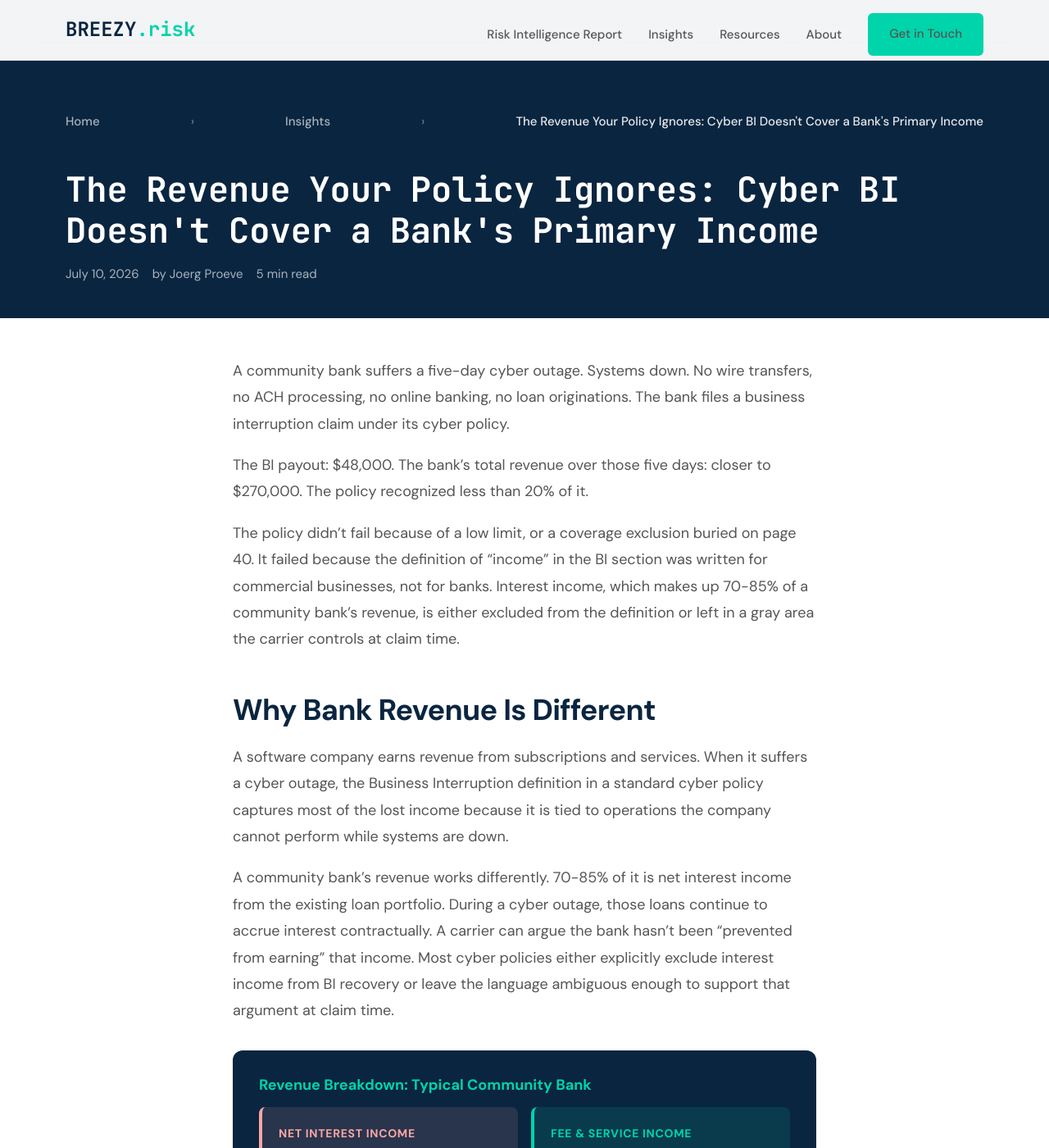
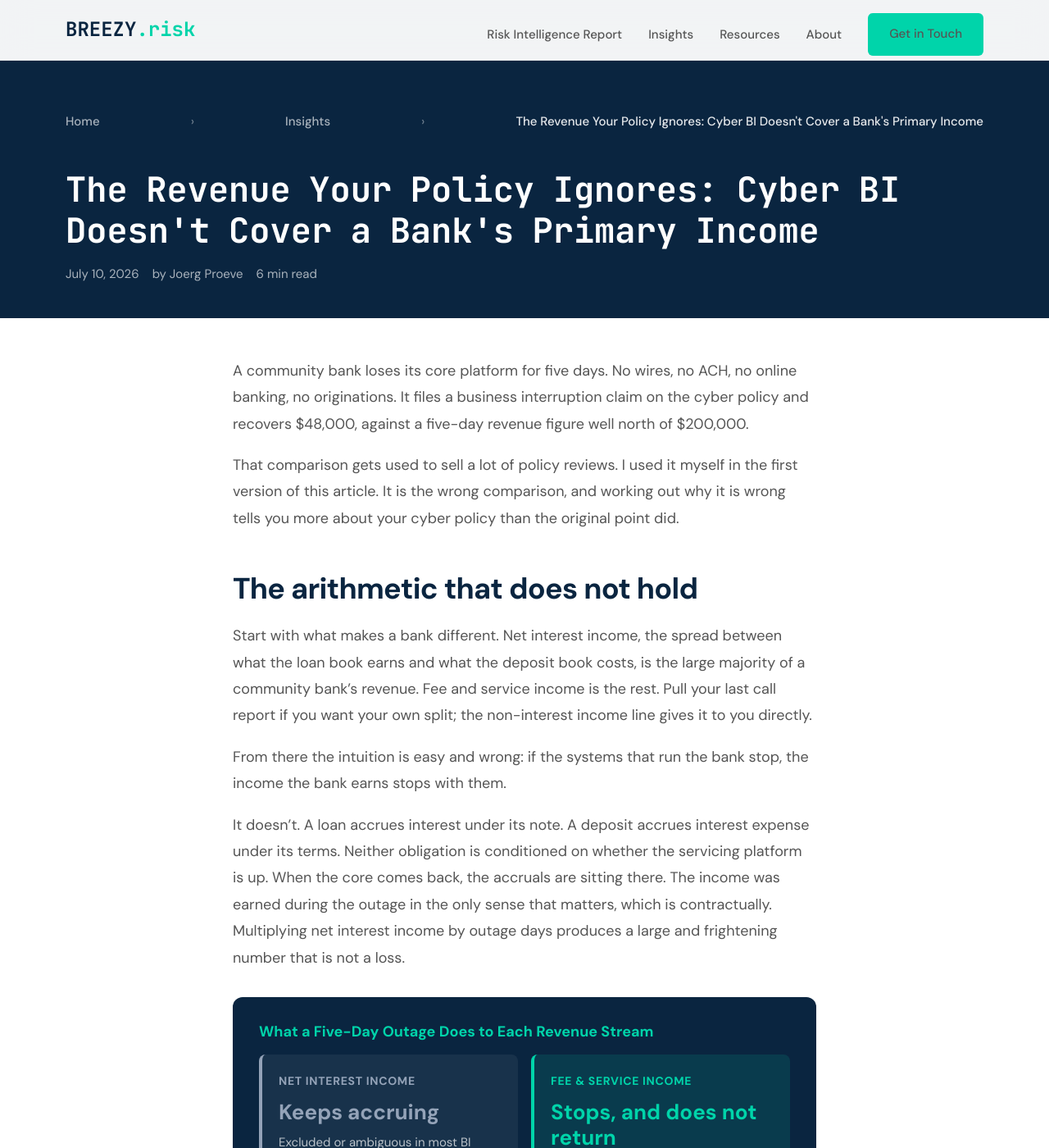
Before and after one commit to joeproe1/breezyrisk.com, a Jekyll site: the page built from _posts/2026-07-10-the-revenue-your-policy-ignores.md, in a window 1280 px wide and 1400 px high. Shown: the whole window at 82% size. Built offline with Jekyll 4.4.1, drawn with Linux system fonts in a browser that asks for light colours; some of the changed text lies outside the part shown.

Commit message:
Sharpen the interest income analysis to where the exposure actually sits
Reframes the business interruption gap around what a bank loses in an
outage: fee income immediately, and interest income in a severe extended
event through deposit runoff and non-accrual reversals. Adds a dated
update note and a card image in the standard house style.

```diff
--- a/_posts/2026-07-10-the-revenue-your-policy-ignores.md
+++ b/_posts/2026-07-10-the-revenue-your-policy-ignores.md
@@ -2,121 +2,118 @@
 layout: post
 title: "The Revenue Your Policy Ignores: Cyber BI Doesn't Cover a Bank's Primary Income"
 card_title: "The Revenue Your Policy Ignores"
-description: "Community banks earn 70-85% of their revenue from net interest income. Most cyber policies exclude it from the business interruption definition. In a five-day outage, BI may cover less than 20% of the bank's revenue."
+description: "Most cyber BI definitions exclude interest income, which is the bulk of a community bank's revenue. The exclusion is real, but it does not bite where most people point. Here is where it actually costs you."
 date: 2026-07-10
 author: Joerg Proeve
 category: Policy Deep-Dive
-read_time: "5 min read"
+read_time: "6 min read"
 image: /assets/images/Blog-Revenue-Your-Policy-Ignores.png
 image_alt: "Community bank interest income excluded from cyber policy business interruption coverage"
 permalink: /insights/the-revenue-your-policy-ignores/
-last_modified_at: 2026-07-10
+last_modified_at: 2026-08-03
 ---
 
-A community bank suffers a five-day cyber outage. Systems down. No wire transfers, no ACH processing, no online banking, no loan originations. The bank files a business interruption claim under its cyber policy.
+A community bank loses its core platform for five days. No wires, no ACH, no online banking, no originations. It files a business interruption claim on the cyber policy and recovers $48,000, against a five-day revenue figure well north of $200,000.
 
-The BI payout: $48,000. The bank's total revenue over those five days: closer to $270,000. The policy recognized less than 20% of it.
+That comparison gets used to sell a lot of policy reviews. I used it myself in the first version of this article. It is the wrong comparison, and working out why it is wrong tells you more about your cyber policy than the original point did.
 
-The policy didn't fail because of a low limit, or a coverage exclusion buried on page 40. It failed because the definition of "income" in the BI section was written for commercial businesses, not for banks. Interest income, which makes up 70-85% of a community bank's revenue, is either excluded from the definition or left in a gray area the carrier controls at claim time.
+## The arithmetic that does not hold
 
-## Why Bank Revenue Is Different
+Start with what makes a bank different. Net interest income, the spread between what the loan book earns and what the deposit book costs, is the large majority of a community bank's revenue. Fee and service income is the rest. Pull your last call report if you want your own split; the non-interest income line gives it to you directly.
 
-A software company earns revenue from subscriptions and services. When it suffers a cyber outage, the Business Interruption definition in a standard cyber policy captures most of the lost income because it is tied to operations the company cannot perform while systems are down.
+From there the intuition is easy and wrong: if the systems that run the bank stop, the income the bank earns stops with them.
 
-A community bank's revenue works differently. 70-85% of it is net interest income from the existing loan portfolio. During a cyber outage, those loans continue to accrue interest contractually. A carrier can argue the bank hasn't been "prevented from earning" that income. Most cyber policies either explicitly exclude interest income from BI recovery or leave the language ambiguous enough to support that argument at claim time.
+It doesn't. A loan accrues interest under its note. A deposit accrues interest expense under its terms. Neither obligation is conditioned on whether the servicing platform is up. When the core comes back, the accruals are sitting there. The income was earned during the outage in the only sense that matters, which is contractually. Multiplying net interest income by outage days produces a large and frightening number that is not a loss.
 
 <div style="background: #0A2540; border-radius: 12px; padding: 32px; margin: 32px 0; color: #fff;">
-<h3 style="color: #00D4AA; margin-top: 0; font-size: 18px;">Revenue Breakdown: Typical Community Bank</h3>
-<div style="display: flex; flex-wrap: wrap; gap: 16px; margin-bottom: 20px;">
-<div style="flex: 1; min-width: 200px; background: rgba(252,165,165,0.12); border-left: 4px solid #FCA5A5; border-radius: 8px; padding: 20px;">
-<div style="color: #FCA5A5; font-weight: 700; font-size: 14px; text-transform: uppercase; letter-spacing: 0.05em; margin-bottom: 10px;">Net Interest Income</div>
-<div style="font-size: 36px; font-weight: 700; color: #FCA5A5;">70-85%</div>
-<div style="color: rgba(255,255,255,0.7); font-size: 15px; margin-top: 8px;">Excluded, or at least ambiguous in most cyber BI definitions</div>
+<h3 style="color: #00D4AA; margin-top: 0; font-size: 18px;">What a Five-Day Outage Does to Each Revenue Stream</h3>
+<div style="display: flex; flex-wrap: wrap; gap: 16px; margin-bottom: 4px;">
+<div style="flex: 1; min-width: 200px; background: rgba(255,255,255,0.06); border-left: 4px solid #94A3B8; border-radius: 8px; padding: 20px;">
+<div style="color: #94A3B8; font-weight: 700; font-size: 14px; text-transform: uppercase; letter-spacing: 0.05em; margin-bottom: 10px;">Net Interest Income</div>
+<div style="font-size: 26px; font-weight: 700; color: #94A3B8; line-height: 1.2;">Keeps accruing</div>
+<div style="color: rgba(255,255,255,0.7); font-size: 15px; margin-top: 8px;">Excluded or ambiguous in most BI definitions. In a short outage there is little here to claim, because little of it was lost.</div>
 </div>
 <div style="flex: 1; min-width: 200px; background: rgba(0,212,170,0.12); border-left: 4px solid #00D4AA; border-radius: 8px; padding: 20px;">
 <div style="color: #00D4AA; font-weight: 700; font-size: 14px; text-transform: uppercase; letter-spacing: 0.05em; margin-bottom: 10px;">Fee &amp; Service Income</div>
-<div style="font-size: 36px; font-weight: 700; color: #00D4AA;">15-30%</div>
-<div style="color: rgba(255,255,255,0.7); font-size: 15px; margin-top: 8px;">Typically covered under standard BI definitions</div>
+<div style="font-size: 26px; font-weight: 700; color: #00D4AA; line-height: 1.2;">Stops, and does not return</div>
+<div style="color: rgba(255,255,255,0.7); font-size: 15px; margin-top: 8px;">NSF and overdraft, interchange, wire fees, service charges, ATM. This is the real business interruption claim.</div>
 </div>
 </div>
 </div>
 
-## Two Ways the Policy Strips It Out
+## What actually stops
 
-**Hourly rates.** Some policies use a pre-set hourly rate for BI recovery. In the banks I reviewed, the rate covered only 20-25% of the bank's income. The math was set without interest income.
+Fee income. Overdraft and NSF charges, interchange, wire fees, service charges, ATM fees. Those are earned per transaction, and a transaction that does not happen does not come back. No customer overdrafts twice the following week to make up for the week your systems were down.
 
-**The ambiguous definition.** Other policies define income loss as "income from business operations" or "net profit before income taxes" without addressing interest income. For a commercial business, those phrases capture the main revenue stream. For a bank, they leave 70-85% of revenue in a gray area that the carrier controls at claim time.
+Two more categories sit next to it. Loan originations deferred during the outage, most of which get booked afterward, so the damage is timing rather than principal. And remediation and extra expense, which is real money and usually sits under a separate part of the cyber policy with its own sublimit.
 
-Most banks I reviewed had some form of this gap. Only one bank had solved it: through an endorsement that deletes the exclusion.
+Add that up and the honest reading of the opening scenario changes. The $48,000 recovery that looked like it covered less than a fifth of the loss may have covered most of what was actually lost.
 
-## The Scale of the Problem
+## So why does the exclusion matter
 
-This issue affects most institutions. The two largest insurance programs for community banks both have policy forms where this gap is structural. Whether through an hourly rate or an ambiguous definition, the outcome is the same: the bank's primary revenue stream is not clearly covered.
+Because the five-day outage is not the event that hurts you.
+
+Run the clock out to two or three weeks and two things happen that do not happen in five days. Depositors who cannot reach their money start moving it, and replacing runoff means paying up for funding on a loan book you cannot reprice at the same speed. That compresses the spread. Separately, borrowers under stress stop paying, loans migrate toward non-accrual, and previously booked interest gets reversed off the income statement.
+
+Both of those are interest income losses in the plain sense. They are also exactly what the exclusion bars.
+
+So the gap is real, and the market has it priced backwards. It is overstated for the short outage that every tabletop exercise models, and understated for the severe event that almost nobody models.
 
 <div style="background: #0A2540; border-radius: 12px; padding: 28px 32px; margin: 32px 0; color: #fff;">
-<h3 style="color: #00D4AA; margin-top: 0; margin-bottom: 12px; font-size: 18px;">Five-Day Outage: Revenue vs. BI Recovery</h3>
-<div style="overflow-x: auto;">
-<table style="width: 100%; border-collapse: collapse; font-size: 15px; color: #fff; margin: 0 !important;">
-<thead>
-<tr>
-<th style="text-align: left; padding: 12px 16px; color: #00D4AA !important; font-weight: 700; background: transparent !important; border-bottom: 1px solid #00D4AA !important;">Bank Size</th>
-<th style="text-align: right; padding: 12px 16px; color: #00D4AA !important; font-weight: 700; background: transparent !important; border-bottom: 1px solid #00D4AA !important;">5-Day Interest Income</th>
-<th style="text-align: right; padding: 12px 16px; color: #00D4AA !important; font-weight: 700; background: transparent !important; border-bottom: 1px solid #00D4AA !important;">Typical BI Recovery</th>
-<th style="text-align: right; padding: 12px 16px; color: #00D4AA !important; font-weight: 700; background: transparent !important; border-bottom: 1px solid #00D4AA !important;">Not Covered</th>
-</tr>
-</thead>
-<tbody>
-<tr style="background: transparent !important;">
-<td style="padding: 12px 16px; color: #fff !important; border-bottom: 1px solid rgba(0,212,170,0.3) !important;">$500M assets</td>
-<td style="text-align: right; padding: 12px 16px; color: #fff !important; border-bottom: 1px solid rgba(0,212,170,0.3) !important;">~$205,000</td>
-<td style="text-align: right; padding: 12px 16px; color: #fff !important; border-bottom: 1px solid rgba(0,212,170,0.3) !important;">$48,000</td>
-<td style="text-align: right; padding: 12px 16px; color: #FCA5A5 !important; border-bottom: 1px solid rgba(0,212,170,0.3) !important;">77%</td>
-</tr>
-<tr style="background: transparent !important;">
-<td style="padding: 12px 16px; color: #fff !important; border-bottom: 1px solid rgba(0,212,170,0.3) !important;">$1B assets</td>
-<td style="text-align: right; padding: 12px 16px; color: #fff !important; border-bottom: 1px solid rgba(0,212,170,0.3) !important;">~$410,000</td>
-<td style="text-align: right; padding: 12px 16px; color: #fff !important; border-bottom: 1px solid rgba(0,212,170,0.3) !important;">Ambiguous</td>
-<td style="text-align: right; padding: 12px 16px; color: #FCA5A5 !important; border-bottom: 1px solid rgba(0,212,170,0.3) !important;">Up to 100%</td>
-</tr>
-<tr style="background: transparent !important;">
-<td style="padding: 12px 16px; color: #fff !important; border-bottom: none !important;">$2B assets</td>
-<td style="text-align: right; padding: 12px 16px; color: #fff !important; border-bottom: none !important;">~$820,000</td>
-<td style="text-align: right; padding: 12px 16px; color: #fff !important; border-bottom: none !important;">Ambiguous</td>
-<td style="text-align: right; padding: 12px 16px; color: #FCA5A5 !important; border-bottom: none !important;">Up to 100%</td>
-</tr>
-</tbody>
-</table>
+<h3 style="color: #00D4AA; margin-top: 0; margin-bottom: 16px; font-size: 18px;">Where the Exclusion Bites</h3>
+<div style="display: flex; flex-wrap: wrap; gap: 16px;">
+<div style="flex: 1; min-width: 220px; padding: 4px 0;">
+<div style="color: #94A3B8; font-weight: 700; font-size: 13px; text-transform: uppercase; letter-spacing: 0.05em; margin-bottom: 10px;">Short outage, three to five days</div>
+<div style="color: rgba(255,255,255,0.85); font-size: 15px; line-height: 1.6;">Interest accrues through it. Fee income is the loss, and most BI definitions cover fee income. The exclusion costs you little.</div>
 </div>
-<p style="margin-top: 8px; font-size: 14px; color: rgba(255,255,255,0.5); line-height: 1.5;">Based on 3% net interest margin, five-day outage. Five days is a conservative assumption. Most ransomware incidents take longer to resolve. Interest income continues to accrue during an outage, but most BI definitions either exclude it or leave coverage ambiguous.</p>
+<div style="flex: 1; min-width: 220px; padding: 4px 0; border-left: 1px solid rgba(0,212,170,0.35); padding-left: 24px;">
+<div style="color: #00D4AA; font-weight: 700; font-size: 13px; text-transform: uppercase; letter-spacing: 0.05em; margin-bottom: 10px;">Severe event, two weeks and beyond</div>
+<div style="color: rgba(255,255,255,0.85); font-size: 15px; line-height: 1.6;">Deposit runoff raises funding cost. Non-accrual reversals claw back booked interest. Now interest income is a genuine loss, and now the exclusion bars it.</div>
+</div>
+</div>
 </div>
 
-I nearly missed this gap myself, and only added it to my framework after recognizing the pattern across multiple audits. The odds that a generalist broker is checking for this gap are low.
+## Three ways it shows up in the form
 
-## The Fix
+**Explicit exclusion.** The income definition carves out "interest or investment income" by name. This is the cleanest version, and the easiest to argue about before a claim rather than during one.
 
-Some carriers offer an endorsement that explicitly adds interest income to the BI definition. One bank in my initial sample had it, and it was the single most valuable endorsement in their program.
+**Ambiguous definition.** The form says "income from business operations" or "net profit before income taxes" and never addresses interest income. For a commercial business those phrases capture the main revenue stream and nobody thinks about it. For a bank they leave the largest line on the income statement to be characterized by a carrier at claim time.
+
+**Flat hourly rate.** Some programs pay BI at a set rate per hour. One I reviewed paid $500. A flat rate is not a measurement of anything; it is a substitute for measuring. It does not ask what you lost, which means it can overpay a short outage and badly underpay a long one, and the bank has no way to tell which side it is on until the claim is open.
+
+Most banks I reviewed had one of these three. One had solved it.
+
+## The fix
+
+Some carriers write an endorsement that deletes the interest and investment income exclusion from the income definition. Where I have seen it, it cost between nothing and $2,000 a year. One bank in my sample had it, and given what a severe event does to a bank's accrual book, it was the single most valuable endorsement in their program.
+
+If your carrier does not offer it, ask for written confirmation that "income from business operations" includes net interest income for a financial institution. Ask at renewal, in writing, and keep the answer. An ambiguity resolved in advance is worth more than an argument you win eighteen months into a claim.
 
 <div style="background: #f8faf9; border-radius: 10px; padding: 28px 32px; margin: 24px 0;">
 <div style="display: flex; gap: 16px; margin-bottom: 16px;">
 <div style="min-width: 32px; height: 32px; background: #00D4AA; border-radius: 50%; display: flex; align-items: center; justify-content: center; font-weight: 700; color: #0A2540; font-size: 16px;">1</div>
-<div><strong>Find the BI or Income Loss definition in your cyber policy.</strong> If "interest income" is not mentioned, or if the definition says "income from business operations" without specifying it, you have an ambiguity the carrier can use against you.</div>
+<div><strong>Find the BI or Income Loss definition in your cyber policy.</strong> Look for "interest income" by name. If it is absent, and the definition rests on "income from business operations," you have an ambiguity the carrier controls at claim time.</div>
 </div>
 <div style="display: flex; gap: 16px; margin-bottom: 16px;">
 <div style="min-width: 32px; height: 32px; background: #00D4AA; border-radius: 50%; display: flex; align-items: center; justify-content: center; font-weight: 700; color: #0A2540; font-size: 16px;">2</div>
-<div><strong>If your BI uses a flat hourly rate, run the math.</strong> Multiply the rate by 96 covered hours (five days minus a 24-hour waiting period). If recovery is less than half of your bank's income loss over the same period, the rate was set without your primary revenue stream.</div>
+<div><strong>If your BI pays a flat hourly rate, ask what the rate was based on.</strong> Note the rate and the waiting period. If nobody at the carrier or the brokerage can tell you how the number was derived for a bank, it was not derived for a bank.</div>
 </div>
 <div style="display: flex; gap: 16px; margin-bottom: 16px;">
 <div style="min-width: 32px; height: 32px; background: #00D4AA; border-radius: 50%; display: flex; align-items: center; justify-content: center; font-weight: 700; color: #0A2540; font-size: 16px;">3</div>
-<div><strong>Ask your broker about an Interest Income endorsement.</strong> Some carriers offer it. If yours does not, factor that into your next renewal decision.</div>
+<div><strong>Ask your broker about an interest income endorsement.</strong> Some carriers offer one. If yours does not, that belongs in the renewal decision alongside price.</div>
 </div>
 <div style="display: flex; gap: 16px;">
 <div style="min-width: 32px; height: 32px; background: #00D4AA; border-radius: 50%; display: flex; align-items: center; justify-content: center; font-weight: 700; color: #0A2540; font-size: 16px;">4</div>
-<div><strong>If no endorsement is available, quantify the gap for your board.</strong> Run the five-day outage scenario with your bank's net interest income. That dollar amount belongs in the risk register and in your next examiner conversation.</div>
+<div><strong>Size it from fee income, not from net interest income.</strong> Take the non-interest income line off your call report, reduce it to a daily figure, and apply your outage assumption. That is your realistic BI claim. Then model the severe case separately: what two or three weeks down does to deposit runoff and to your accrual book. The second number is the one that belongs in the risk register, and it is the one the exclusion is standing in front of.</div>
 </div>
 </div>
 
-Your bank's cyber policy was designed to cover system outages. For most businesses, that coverage works. For a bank, it only recognizes 15-30% of revenue and ignores the rest.
+Your cyber policy was written to cover system outages for businesses that stop earning when the systems stop. A bank does not work that way, and the BI definition was never adjusted for it. In a short outage that mismatch is mostly harmless. In the event that actually threatens the institution, it is the difference between a covered loss and an argument.
 
-The interest income exclusion is one of several gaps that appear when cyber, fidelity bond, and D&O policies are read together. I map the full picture in [Five Audits. Same Gaps.]({{ '/insights/five-audits-same-gaps/' | relative_url }}).
+The interest income exclusion is one of several gaps that only surface when cyber, fidelity bond, and D&O policies are read together. I map the full picture in [Five Audits. Same Gaps.]({{ '/insights/five-audits-same-gaps/' | relative_url }}).
 
 Find out whether your cyber BI definition counts net interest income as covered revenue. [Get in touch]({{ '/contact/' | relative_url }}).
+
+<div style="border-top: 1px solid #e5e7eb; margin-top: 40px; padding-top: 20px; font-size: 14px; color: #6b7280; line-height: 1.6;">
+<strong>Updated August 3, 2026.</strong> The original version of this article quantified the gap by multiplying net interest income by outage days, and presented a five-day recovery shortfall of 77 to 82 percent. That arithmetic does not hold, because interest accrues under the note whether or not the core platform is running. I have corrected the analysis and moved the exposure to where it belongs, which is the severe extended event rather than the short outage. The exclusion itself, the three policy patterns, and the endorsement fix are unchanged.
+</div>
```
Also changed, not shown: assets/images/Blog-Revenue-Your-Policy-Ignores.png.
